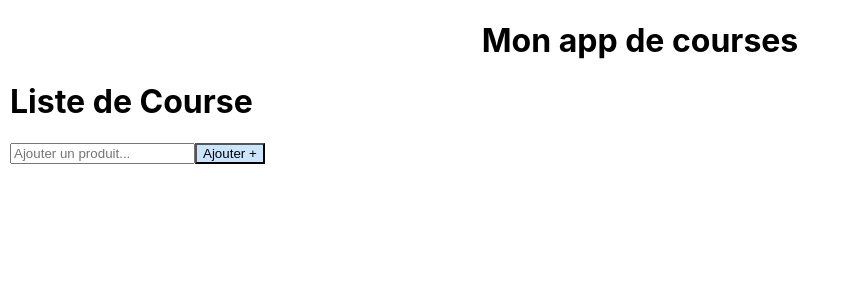
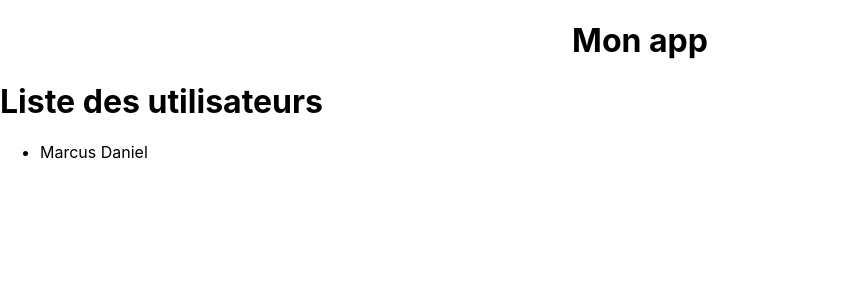
Before and after one commit to Elymak/my-app-react, a React (Create React App) app: page / in a window 1280 px wide. Shown: the top 300 px of the page, without its empty margins (0-858 px from the left). Built offline with nearby package versions, Linux system fonts and the light colour scheme; no server answers.

Commit message:
fetch users

```diff
--- a/src/App.js
+++ b/src/App.js
@@ -1,12 +1,14 @@
 import logo from './logo.svg';
 import './App.css';
 import ListProduits from './components/produit/ListProduits';
+import ListUsers from "./components/users/ListUsers";
 
 function App() {
   return (
     <div>
-      <h1 className="App">Mon app de courses</h1>
-      <ListProduits />
+      <h1 className="App">Mon app</h1>
+      <ListUsers />
+
     </div>
   );
 }
--- /dev/null
+++ b/src/api/api.js
@@ -0,0 +1,13 @@
+function api() {
+  const getUsers = () => {
+    return fetch("http://localhost:8000/api/users", {
+      type: "GET",
+    }).then((res) => res.json());
+  };
+
+  return {
+    getUsers,
+  };
+}
+
+export default api();
--- a/src/components/produit/ListProduits.css
+++ b/src/components/produit/ListProduits.css
@@ -1,15 +1,46 @@
-.list-produits {
-    list-style: none;
-    li {
-        margin: 1px;
-        border-style: solid;
-        border-radius: 5px;
-        max-width: 500px;
-
-    }
-}
-
 .list-container {
     max-width: 500px;
     margin: 10px;
+    border-style: solid;
+    border-color: grey;
+    border-radius: 5px;
+    padding: 10px;
+
+    h1 {
+
+    }
+
+    form {
+
+    }
+
+    .list-produits {
+        list-style: none;
+        padding: inherit;
+        div {
+
+            border: 1px solid black;
+            border-radius: 5px;
+            margin: 2px 0px 2px 0px;
+            display: flex;
+            justify-content: space-between;
+
+
+            li {
+                margin: 2px;
+            }
+
+            button {
+                position: relative;
+                right: 0px;
+                background: red;
+                color: white;
+                font-weight: bold;
+                border-radius: 5px;
+            }
+        }
+
+
+    }
+
 }
--- a/src/components/produit/ListProduits.js
+++ b/src/components/produit/ListProduits.js
@@ -6,7 +6,11 @@ import "./ListProduits.css";
 export default function ListProduits() {
 
     //state
-    const [produits, setProduits] = useState([]);
+    const [produits, setProduits] = useState([
+        {id: 1, name: "Sel"},
+        {id: 2, name: "Pâtes"},
+        {id: 3, name: "PQ"}
+    ]);
 
     //comportements
     const handleAdd = (produitAAjouter) => {
--- a/src/components/produit/Produit.js
+++ b/src/components/produit/Produit.js
@@ -6,8 +6,11 @@ export default function Produit({produitInfos, onClick}) {
 
   //affichage
   return (
-      <li>
-        {produitInfos.name} <button onClick={onClick}>X</button>
-      </li>
+    <div>
+        <li>
+        {produitInfos.name}
+        </li>
+        <button onClick={onClick}>X</button>
+    </div>
   );
 }
--- /dev/null
+++ b/src/components/users/ListUsers.js
@@ -0,0 +1,56 @@
+import { useState, useEffect } from "react";
+import User from "./User";
+import "./ListUsers.css";
+//import api from "./../../api/api";
+
+export default function ListUsers() {
+
+    //state
+    const [users, setUsers] = useState([
+        {"id":1,"name":"Daniel","surname":"Marcus","username":"user12","email":"user@gmail.com","password":"password123"}
+    ]);
+    const [isMounted, setIsMounted] = useState(false);
+    const [error, setError] = useState(null);
+
+    /*
+    useEffect(() => {
+        !isMounted &&
+          api.getUsers().then((json) => {
+            setUsers(json);
+            setIsMounted(true);
+          });
+      }, [isMounted]);
+    */
+    useEffect(() => {
+        !isMounted && fetch("http://localhost:8080/api/users")
+        .then((res) => {
+            return res.json();
+        })
+        .then(data => {
+            setUsers(data);
+            setIsMounted(true);
+        })
+        .catch(rejected => {
+            console.log("failed", rejected);
+        });
+    }, [isMounted]);
+
+    //comportements
+    const fetchUsers = () => {
+    };
+
+    //affichage
+    return (
+        <div>
+            <h1>Liste des utilisateurs</h1>
+            <ul>
+                {users.map((user) => (
+                    <User
+                        key={user.id}
+                        userInfos={user}
+                    />
+                ))}
+            </ul>
+        </div>
+    );
+}
--- /dev/null
+++ b/src/components/users/User.js
@@ -0,0 +1,16 @@
+export default function User({userInfos}) {
+
+  //state
+
+  //comportements
+
+  //affichage
+  return (
+    <div>
+        <li>
+        {userInfos.surname} {userInfos.name}
+        </li>
+
+    </div>
+  );
+}
```
Also changed, not shown: src/components/users/ListUsers.css (added).
